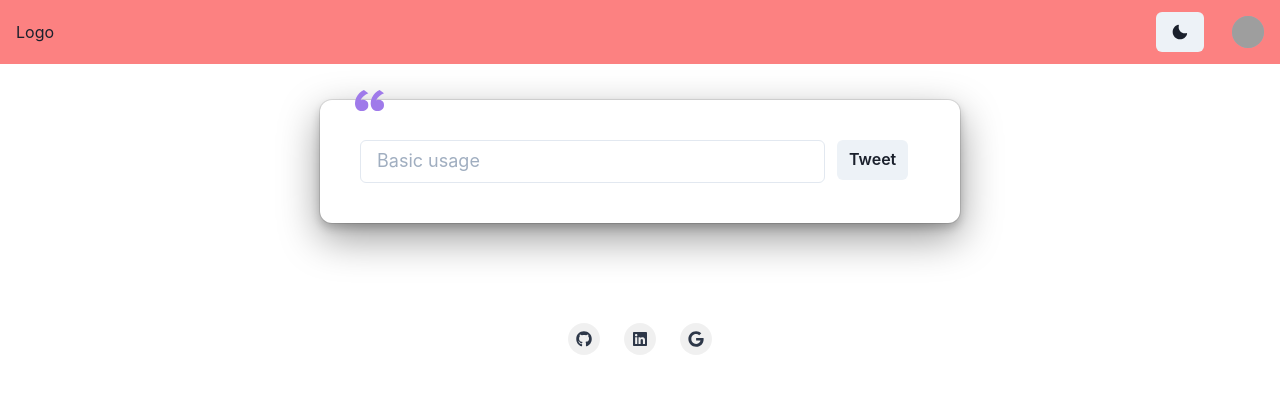
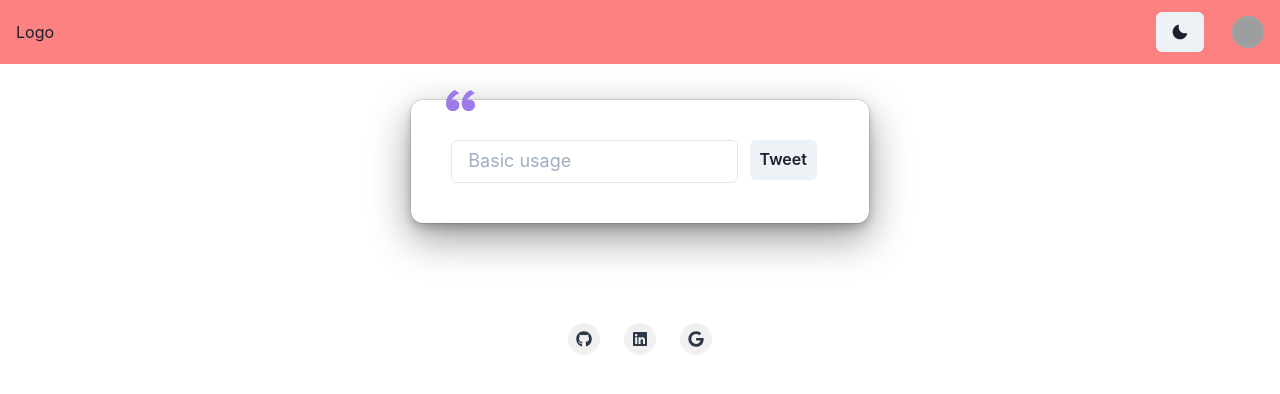
Before and after one commit to Jood80/bloggy, a React (Create React App) app in the folder client/: page /profile in a window 1280 px wide. Shown: the top 394 px of the page. Built offline with nearby package versions, Linux system fonts and the light colour scheme; no server answers; sample sign-in values are in the browser's storage; grey boxes are pictures that could not be loaded.

Commit message:
Feat(tweet): POST a tweet using axios

```diff
--- a/client/package.json
+++ b/client/package.json
@@ -10,6 +10,7 @@
     "@testing-library/jest-dom": "^5.16.1",
     "@testing-library/react": "^12.1.2",
     "@testing-library/user-event": "^13.5.0",
+    "axios": "^0.25.0",
     "contentful": "^9.1.5",
     "firebase": "^9.6.3",
     "framer-motion": "^5",
--- a/client/src/components/tweets/create-tweet.js
+++ b/client/src/components/tweets/create-tweet.js
@@ -1,18 +1,43 @@
-import { useRef } from 'react';
+import { useState } from 'react';
+import axios from 'axios'
 import ResizeTextarea from "react-textarea-autosize";
 import {
+  Box,
   Button,
   Flex,
   Textarea,
-  useColorModeValue
+  useColorModeValue,
+  Alert,
+  AlertIcon,
 } from '@chakra-ui/react';
 import { image } from '../../images/backgroundImage';
+import { useAuth } from '../../contexts/AuthContext';
 
 
 export default function CreateTweet() {
-  let tweetRef = useRef()
+  const [tweetContent, setTweetContent] = useState()
+  const [error, setError] = useState()
+  const [data, setData] = useState()
+  const { currentUser } = useAuth()
+
+
+  const handleSubmit = async (e) => {
+    try {
+      setData({ content: tweetContent, userId: currentUser.uid })
+
+      const fetchedResponse = await axios.post(`/api/tweet`, data)
+      if (!fetchedResponse.ok) {
+        const message = `An error has occured: ${fetchedResponse.status}`;
+        throw new Error(message);
+      }
+    } catch (error) {
+      console.log(error);
+      setError(error)
+    }
+  }
 
   return (
+    <Box>
       <Flex
         boxShadow='dark-lg'
         maxW={'640px'}
@@ -47,9 +72,10 @@ export default function CreateTweet() {
           top: 0,
           left: 0,
         }}>
+        <Flex>
 
-
-      <Textarea placeholder='Basic usage' size='lg' ref={tweetRef}
+          <Textarea placeholder='Basic usage' size='lg' value={tweetContent}
+            onChange={(e) => { setTweetContent(e.target.value) }}
             minH="unset"
             overflow="hidden"
             w="100%"
@@ -57,7 +83,15 @@ export default function CreateTweet() {
             minRows={1}
             as={ResizeTextarea} />
 
-      <Button mx={3}>Tweet</Button>
+          <Button mx={3} onClick={handleSubmit}>Tweet</Button>
+        </Flex>
 
-    </Flex >)
+      </Flex >
+      {
+        error && <Alert>
+          <AlertIcon status='error'>
+            {error}</AlertIcon></Alert>
       }
+    </Box >
+  )
+}
```
Also changed, not shown: 2 other files (tests, documents, lock files or other folders). Lines whose indentation alone changed are shown as unchanged.
